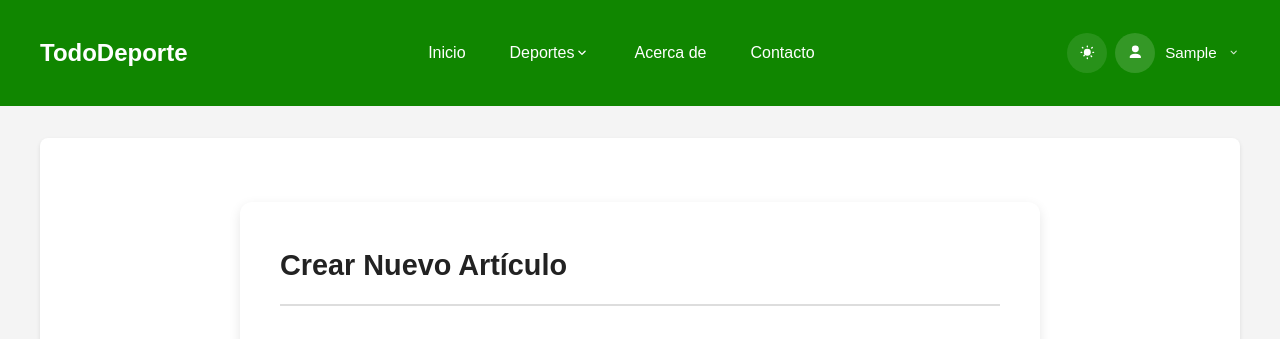
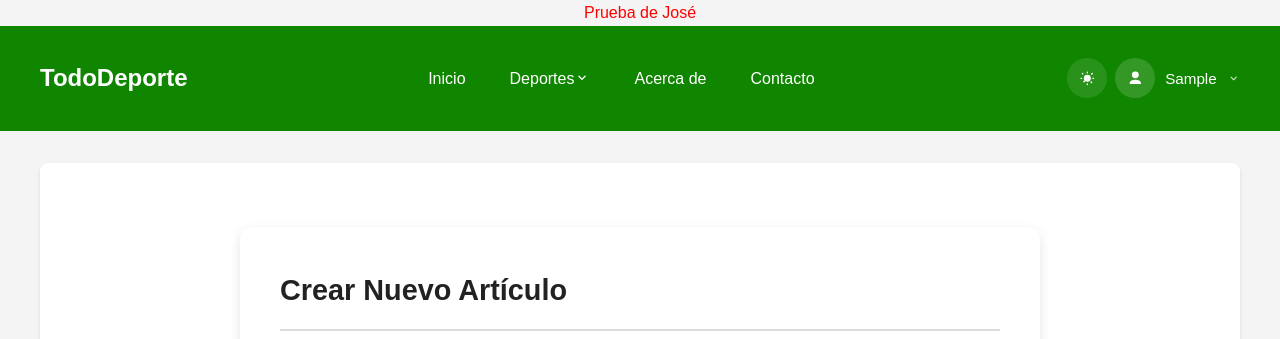
Before and after one commit to loveyfacundo/proyectoFinal-Etapa2, a Django app: page /crear/ in a window 1280 px wide. Shown: the top 339 px of the page. Run offline with Django 5.2, Linux system fonts and the light colour scheme; the visitor is signed in with stand-in values (Sample User, id 1); data that the repository does not hold is empty.

Commit message:
Agregado mensaje de prueba en base.html

```diff
--- a/templates/base.html
+++ b/templates/base.html
@@ -9,6 +9,8 @@
     {% block extra_css %}{% endblock %}
 </head>
 <body>
+     <!-- PRUEBA -->
+    <p style="color:red; text-align:center;">Prueba de José</p>
 
     {# Incluimos el Header común #}
     {% include 'includes/header.html' %}
```
